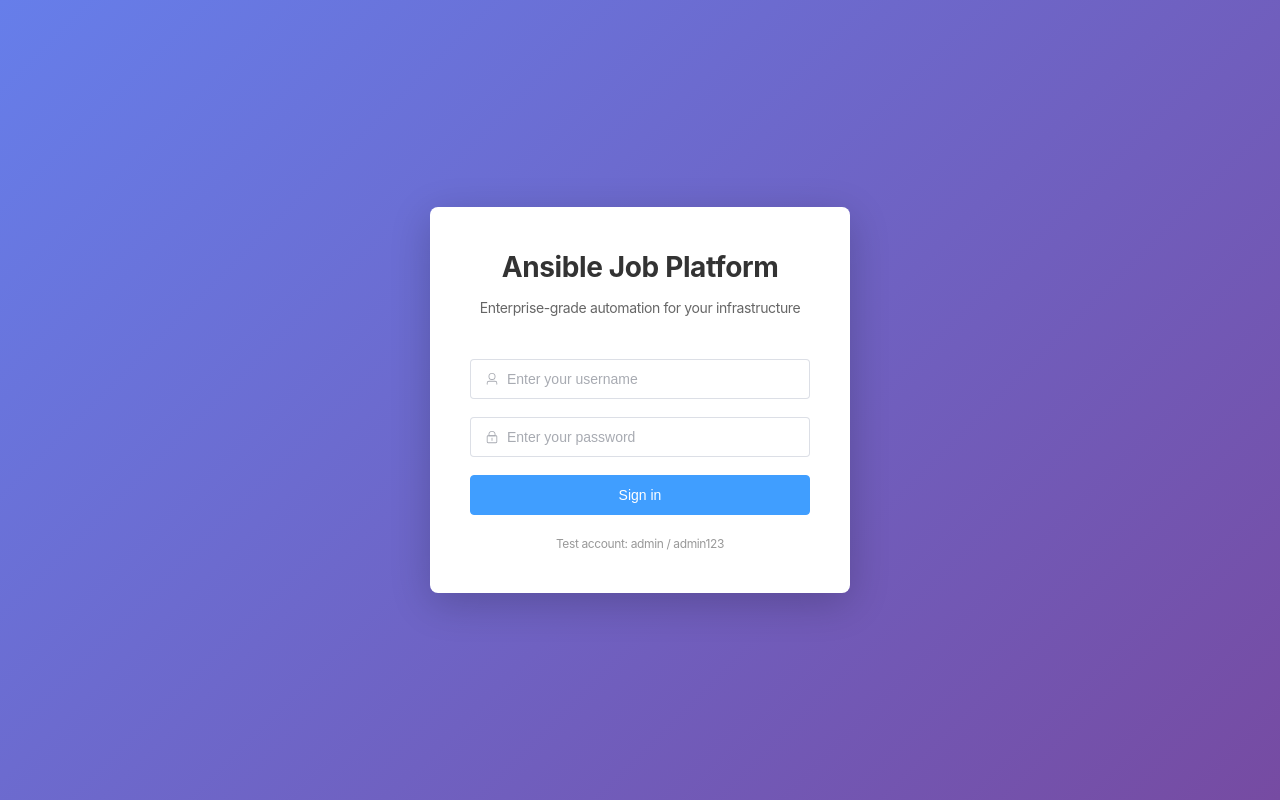
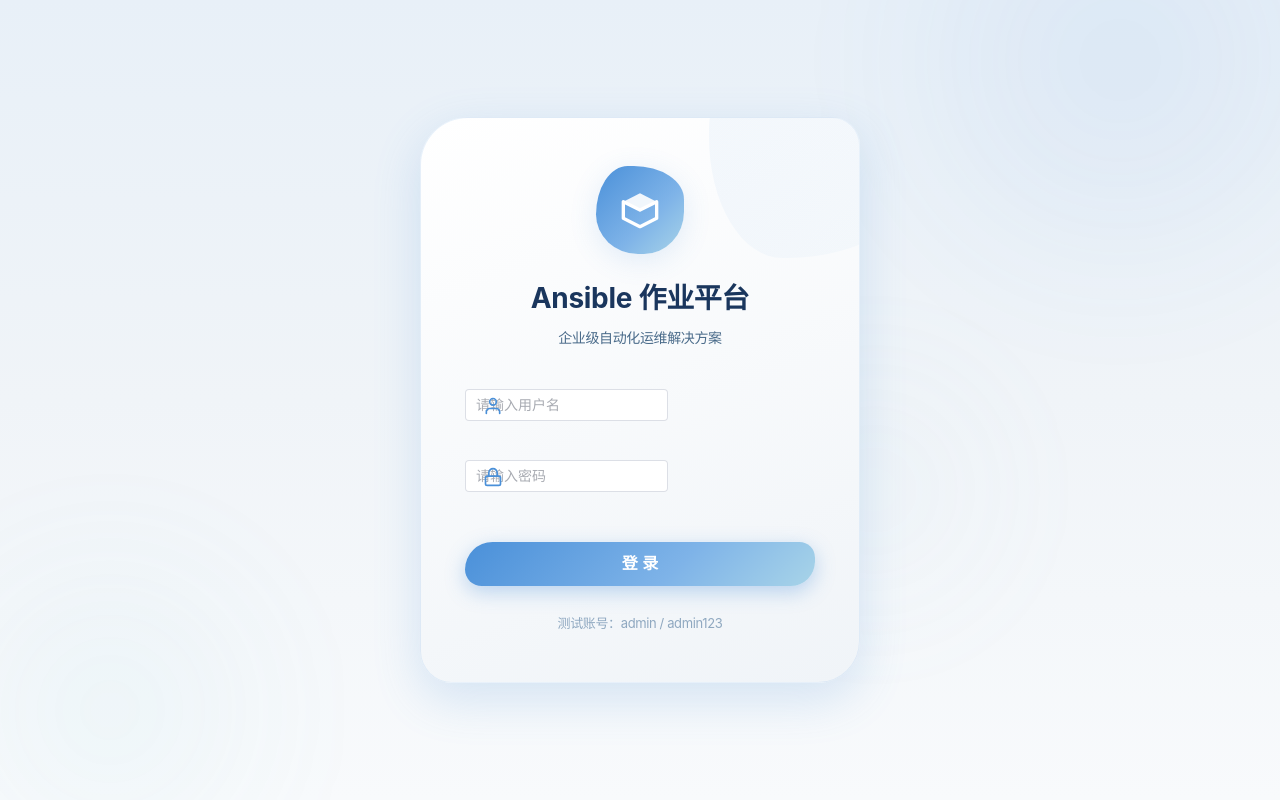
Before and after one commit to nangongchengfeng/Ansible-Hub, a Vue app in the folder frontend/: page /login in a window 1280 px wide. Built offline with nearby package versions, Linux system fonts and the light colour scheme.

Commit message:
feat: 重构登录页面并中文化
- 根据 DESIGN.md 重构登录页面
- 页面文本中文化
- 删除旧的 DESIGN_SYSTEM.md

```diff
--- a/frontend/src/views/Login.vue
+++ b/frontend/src/views/Login.vue
@@ -1,43 +1,77 @@
 <template>
   <div class="login-container">
+    <div class="global-blobs" aria-hidden="true">
+      <div class="blob blob-1"></div>
+      <div class="blob blob-2"></div>
+      <div class="blob blob-3"></div>
+    </div>
+
     <div class="login-box">
       <div class="login-header">
-        <h1>Ansible Job Platform</h1>
-        <p>Enterprise-grade automation for your infrastructure</p>
+        <div class="logo-blob">
+          <div class="logo-icon">
+            <svg viewBox="0 0 24 24" fill="none" xmlns="http://www.w3.org/2000/svg">
+              <path d="M12 2L2 7L12 12L22 7L12 2Z" fill="white" fill-opacity="0.9"/>
+              <path d="M2 17L12 22L22 17V7L12 12L2 7V17Z" stroke="white" stroke-width="2" stroke-linecap="round" stroke-linejoin="round"/>
+            </svg>
           </div>
+        </div>
+        <h1 class="title">Ansible 作业平台</h1>
+        <p class="subtitle">企业级自动化运维解决方案</p>
+      </div>
+
       <el-form ref="loginFormRef" :model="loginForm" :rules="loginRules" class="login-form">
         <el-form-item prop="username">
+          <div class="input-wrapper">
+            <div class="input-icon">
+              <svg viewBox="0 0 24 24" fill="none" xmlns="http://www.w3.org/2000/svg">
+                <path d="M20 21V19C20 17.9391 19.5786 16.9217 18.8284 16.1716C18.0783 15.4214 17.0609 15 16 15H8C6.93913 15 5.92172 15.4214 5.17157 16.1716C4.42143 16.9217 4 17.9391 4 19V21" stroke="currentColor" stroke-width="2" stroke-linecap="round" stroke-linejoin="round"/>
+                <path d="M12 11C14.2091 11 16 9.20914 16 7C16 4.79086 14.2091 3 12 3C9.79086 3 8 4.79086 8 7C8 9.20914 9.79086 11 12 11Z" stroke="currentColor" stroke-width="2" stroke-linecap="round" stroke-linejoin="round"/>
+              </svg>
+            </div>
             <el-input
               v-model="loginForm.username"
-            placeholder="Enter your username"
-            size="large"
-            :prefix-icon="User"
+              placeholder="请输入用户名"
+              class="custom-input"
+              @keyup.enter="handleLogin"
             />
+          </div>
         </el-form-item>
+
         <el-form-item prop="password">
+          <div class="input-wrapper">
+          <div class="input-icon">
+            <svg viewBox="0 0 24 24" fill="none" xmlns="http://www.w3.org/2000/svg">
+              <path d="M19 11H5C3.89543 11 3 11.8954 3 13V20C3 21.1046 3.89543 22 5 22H19C20.1046 22 21 21.1046 21 20V13C21 11.8954 20.1046 11 19 11Z" stroke="currentColor" stroke-width="2" stroke-linecap="round" stroke-linejoin="round"/>
+              <path d="M7 11V7C7 5.67392 7.52678 4.40215 8.46447 3.46447C9.40215 2.52678 10.6739 2 12 2C13.3261 2 14.5979 2.52678 15.5355 3.46447C16.4732 4.40215 17 5.67392 17 7V11" stroke="currentColor" stroke-width="2" stroke-linecap="round" stroke-linejoin="round"/>
+            </svg>
+          </div>
           <el-input
             v-model="loginForm.password"
             type="password"
-            placeholder="Enter your password"
-            size="large"
-            :prefix-icon="Lock"
+            placeholder="请输入密码"
+            class="custom-input"
+            show-password
             @keyup.enter="handleLogin"
           />
+          </div>
         </el-form-item>
+
         <el-form-item>
           <el-button
           type="primary"
-            size="large"
           class="login-button"
           :loading="authStore.loading"
           @click="handleLogin"
         >
-            Sign in
+          <span v-if="!authStore.loading">登 录</span>
+          <span v-else>登录中...</span>
         </el-button>
         </el-form-item>
       </el-form>
-      <div class="login-hint">
-        <p>Test account: admin / admin123</p>
+
+      <div class="login-footer">
+        <p class="hint">测试账号：admin / admin123</p>
       </div>
     </div>
   </div>
@@ -47,7 +81,6 @@
 import { ref, reactive } from 'vue'
 import { useRouter } from 'vue-router'
 import { ElMessage } from 'element-plus'
-import { User, Lock } from '@element-plus/icons-vue'
 import { useAuthStore } from '@/stores/auth'
 
 const router = useRouter()
@@ -60,8 +93,8 @@
 })
 
 const loginRules = {
-  username: [{ required: true, message: 'Please enter your username', trigger: 'blur' }],
-  password: [{ required: true, message: 'Please enter your password', trigger: 'blur' }]
+  username: [{ required: true, message: '请输入用户名', trigger: 'blur' }],
+  password: [{ required: true, message: '请输入密码', trigger: 'blur' }]
 }
 
 const handleLogin = async () => {
@@ -70,7 +103,7 @@
     if (valid) {
       try {
         await authStore.login(loginForm)
-        ElMessage.success('Signed in successfully')
+        ElMessage.success('登录成功')
         router.push({ name: 'dashboard' })
       } catch (error) {
         // Error handled in interceptor
@@ -80,52 +113,319 @@
 }
 </script>
 
-<style scoped>
+<style>
+:root {
+  --bg-base: #f0f4f8;
+  --bg-surface: #ffffff;
+  --bg-elevated: #ffffff;
+
+  --color-primary: #4a90d9;
+  --color-primary-light: #7eb3e8;
+  --color-primary-dark: #2d6cb0;
+
+  --color-teal: #6ec5d4;
+  --color-sky: #a8d4e8;
+  --color-rose: #e8a4b8;
+
+  --color-success: #7ecb9e;
+  --color-warning: #e8d08a;
+  --color-error: #e88c8c;
+  --color-info: #8ab4e8;
+
+  --text-primary: #1a365d;
+  --text-secondary: #4a6b8a;
+  --text-muted: #8fa8c0;
+
+  --gradient-primary: linear-gradient(135deg, #4a90d9 0%, #7eb3e8 60%, #a8d4e8 100%);
+  --gradient-sky: linear-gradient(135deg, #6ec5d4 0%, #a8d4e8 100%);
+  --gradient-warm: linear-gradient(135deg, #a8d4e8 0%, #e8d08a 100%);
+  --gradient-surface: linear-gradient(160deg, #ffffff 0%, #f0f4f8 100%);
+  --gradient-bg: linear-gradient(180deg, #e8f0f8 0%, #f0f4f8 50%, #f8fafc 100%);
+
+  --shadow-sm: 0 2px 12px rgba(74, 144, 217, 0.08);
+  --shadow-md: 0 6px 28px rgba(74, 144, 217, 0.15);
+  --shadow-lg: 0 16px 48px rgba(74, 144, 217, 0.2);
+  --shadow-blob: 0 20px 60px rgba(74, 144, 217, 0.25);
+
+  --radius-organic-sm: 18px 12px 16px 10px;
+  --radius-organic-md: 32px 18px 28px 22px;
+  --radius-organic-lg: 48px 28px 42px 32px;
+  --radius-pill: 50px 28px 44px 30px;
+  --radius-blob: 62% 38% 54% 46% / 48% 52% 48% 52%;
+
+  --duration-morph: 8s;
+  --duration-hover: 0.4s;
+  --duration-active: 0.2s;
+  --duration-enter: 0.6s;
+  --easing-organic: cubic-bezier(0.34, 0.8, 0.56, 1.02);
+  --easing-smooth: cubic-bezier(0.4, 0, 0.2, 1);
+}
+
+* {
+  margin: 0;
+  padding: 0;
+  box-sizing: border-box;
+}
+
+body {
+  font-family: 'DM Sans', 'PingFang SC', -apple-system, BlinkMacSystemFont, sans-serif;
+}
+
+@keyframes morphBlob {
+  0% { border-radius: 62% 38% 54% 46% / 48% 52% 48% 52%; }
+  25% { border-radius: 42% 58% 38% 62% / 55% 45% 58% 42%; }
+  50% { border-radius: 54% 46% 66% 34% / 42% 58% 44% 56%; }
+  75% { border-radius: 38% 62% 48% 52% / 60% 40% 52% 48%; }
+  100% { border-radius: 58% 42% 40% 60% / 46% 54% 50% 50%; }
+}
+
+@keyframes fadeSlideUp {
+  from { opacity: 0; transform: translateY(20px); }
+  to { opacity: 1; transform: translateY(0); }
+}
+
+@keyframes float {
+  0%, 100% { transform: translateY(0px); }
+  50% { transform: translateY(-10px); }
+}
+
 .login-container {
   width: 100%;
   height: 100vh;
-  background: linear-gradient(135deg, #667eea 0%, #764ba2 100%);
+  background: var(--gradient-bg);
   display: flex;
   justify-content: center;
   align-items: center;
+  position: relative;
+  overflow: hidden;
+}
+
+.global-blobs {
+  position: fixed;
+  inset: 0;
+  pointer-events: none;
+  z-index: 0;
+  overflow: hidden;
+}
+
+.blob {
+  position: absolute;
+  border-radius: var(--radius-blob);
+  animation: morphBlob var(--duration-morph) ease-in-out infinite alternate;
+  filter: blur(70px);
+  opacity: 0.45;
+}
+
+.blob-1 {
+  width: 560px;
+  height: 560px;
+  top: -220px;
+  right: -120px;
+  background: radial-gradient(circle, rgba(74, 144, 217, 0.22), transparent 70%);
+  animation-duration: 9s;
+}
+
+.blob-2 {
+  width: 420px;
+  height: 420px;
+  bottom: -120px;
+  left: -100px;
+  background: radial-gradient(circle, rgba(110, 197, 212, 0.18), transparent 70%);
+  animation-duration: 7s;
+  animation-delay: -3s;
+}
+
+.blob-3 {
+  width: 340px;
+  height: 340px;
+  top: 40%;
+  left: 55%;
+  background: radial-gradient(circle, rgba(168, 212, 232, 0.15), transparent 70%);
+  animation-duration: 8s;
+  animation-delay: -5s;
 }
 
 .login-box {
-  width: 420px;
-  padding: 40px;
-  background: white;
-  border-radius: 8px;
-  box-shadow: 0 10px 40px rgba(0, 0, 0, 0.2);
+  width: 440px;
+  background: var(--gradient-surface);
+  border-radius: var(--radius-organic-lg);
+  box-shadow: var(--shadow-lg);
+  padding: 48px 44px;
+  border: 1px solid rgba(74, 144, 217, 0.12);
+  position: relative;
+  z-index: 1;
+  animation: fadeSlideUp var(--duration-enter) var(--easing-smooth);
+  overflow: hidden;
+}
+
+.login-box::before {
+  content: '';
+  position: absolute;
+  width: 220px;
+  height: 220px;
+  top: -80px;
+  right: -70px;
+  background: var(--gradient-primary);
+  opacity: 0.06;
+  border-radius: var(--radius-blob);
+  animation: morphBlob 10s ease-in-out infinite alternate;
+  pointer-events: none;
+  z-index: -1;
 }
 
 .login-header {
   text-align: center;
   margin-bottom: 40px;
+  position: relative;
+  z-index: 1;
 }
 
-.login-header h1 {
-  font-size: 28px;
-  color: #333;
-  margin-bottom: 10px;
+.logo-blob {
+  width: 88px;
+  height: 88px;
+  margin: 0 auto 24px;
+  position: relative;
+  animation: float 5s ease-in-out infinite;
 }
 
-.login-header p {
+.logo-icon {
+  width: 100%;
+  height: 100%;
+  background: var(--gradient-primary);
+  border-radius: var(--radius-blob);
+  display: flex;
+  align-items: center;
+  justify-content: center;
+  box-shadow: var(--shadow-md);
+  animation: morphBlob 7s ease-in-out infinite alternate;
+}
+
+.logo-icon svg {
+  width: 40px;
+  height: 40px;
+}
+
+.title {
+  font-size: 28px;
+  font-weight: 700;
+  color: var(--text-primary);
+  margin-bottom: 8px;
+  letter-spacing: -0.3px;
+}
+
+.subtitle {
   font-size: 14px;
-  color: #666;
+  color: var(--text-secondary);
+  font-weight: 450;
 }
 
 .login-form {
-  margin-top: 30px;
+  margin-top: 36px;
+  position: relative;
+  z-index: 1;
+}
+
+.input-wrapper {
+  margin-bottom: 20px;
+  position: relative;
+}
+
+.input-icon {
+  position: absolute;
+  left: 18px;
+  top: 50%;
+  transform: translateY(-50%);
+  width: 20px;
+  height: 20px;
+  color: var(--color-primary);
+  z-index: 1;
+  pointer-events: none;
+}
+
+.input-icon svg {
+  width: 100%;
+  height: 100%;
+}
+
+.custom-input {
+  position: relative;
+}
+
+.custom-input :deep(.el-input__wrapper) {
+  background: var(--bg-elevated);
+  border-radius: 24px 18px 22px 20px;
+  box-shadow: var(--shadow-sm);
+  padding: 12px 18px 12px 52px;
+  border: 1px solid rgba(74, 144, 217, 0.08);
+  transition: all var(--duration-hover) var(--easing-organic);
+}
+
+.custom-input :deep(.el-input__wrapper:hover) {
+  box-shadow: var(--shadow-md);
+  border-color: rgba(74, 144, 217, 0.18);
+}
+
+.custom-input :deep(.el-input__wrapper.is-focus) {
+  box-shadow: 0 0 0 3px rgba(74, 144, 217, 0.12);
+  border-color: var(--color-primary-light);
+}
+
+.custom-input :deep(.el-input__inner) {
+  font-size: 15px;
+  color: var(--text-primary);
+}
+
+.custom-input :deep(.el-input__inner::placeholder) {
+  color: var(--text-muted);
 }
 
 .login-button {
   width: 100%;
+  margin-top: 12px;
+  background: var(--gradient-primary);
+  border-radius: var(--radius-pill);
+  border: none;
+  padding: 14px 32px;
+  color: white;
+  font-weight: 600;
+  font-size: 16px;
+  box-shadow: 0 6px 20px rgba(74, 144, 217, 0.35);
+  transition: all var(--duration-hover) var(--easing-organic);
+  height: auto;
 }
 
-.login-hint {
+.login-button:hover {
+  transform: translateY(-2px) scale(1.02);
+  box-shadow: 0 10px 30px rgba(74, 144, 217, 0.45);
+}
+
+.login-button:active {
+  transform: translateY(0) scale(0.98);
+}
+
+.login-button:focus {
+  outline: none;
+  box-shadow: 0 0 0 4px rgba(74, 144, 217, 0.2), 0 6px 20px rgba(74, 144, 217, 0.35);
+}
+
+.login-footer {
   text-align: center;
-  margin-top: 20px;
-  color: #999;
-  font-size: 12px;
+  margin-top: 28px;
+  position: relative;
+  z-index: 1;
+}
+
+.hint {
+  color: var(--text-muted);
+  font-size: 13px;
+}
+
+:deep(.el-form-item) {
+  margin-bottom: 20px;
+}
+
+:deep(.el-form-item__error) {
+  padding-top: 6px;
+  font-size: 13px;
 }
 </style>
```
Also changed, not shown: 2 other files (tests, documents, lock files or other folders). Lines whose indentation alone changed are shown as unchanged.
